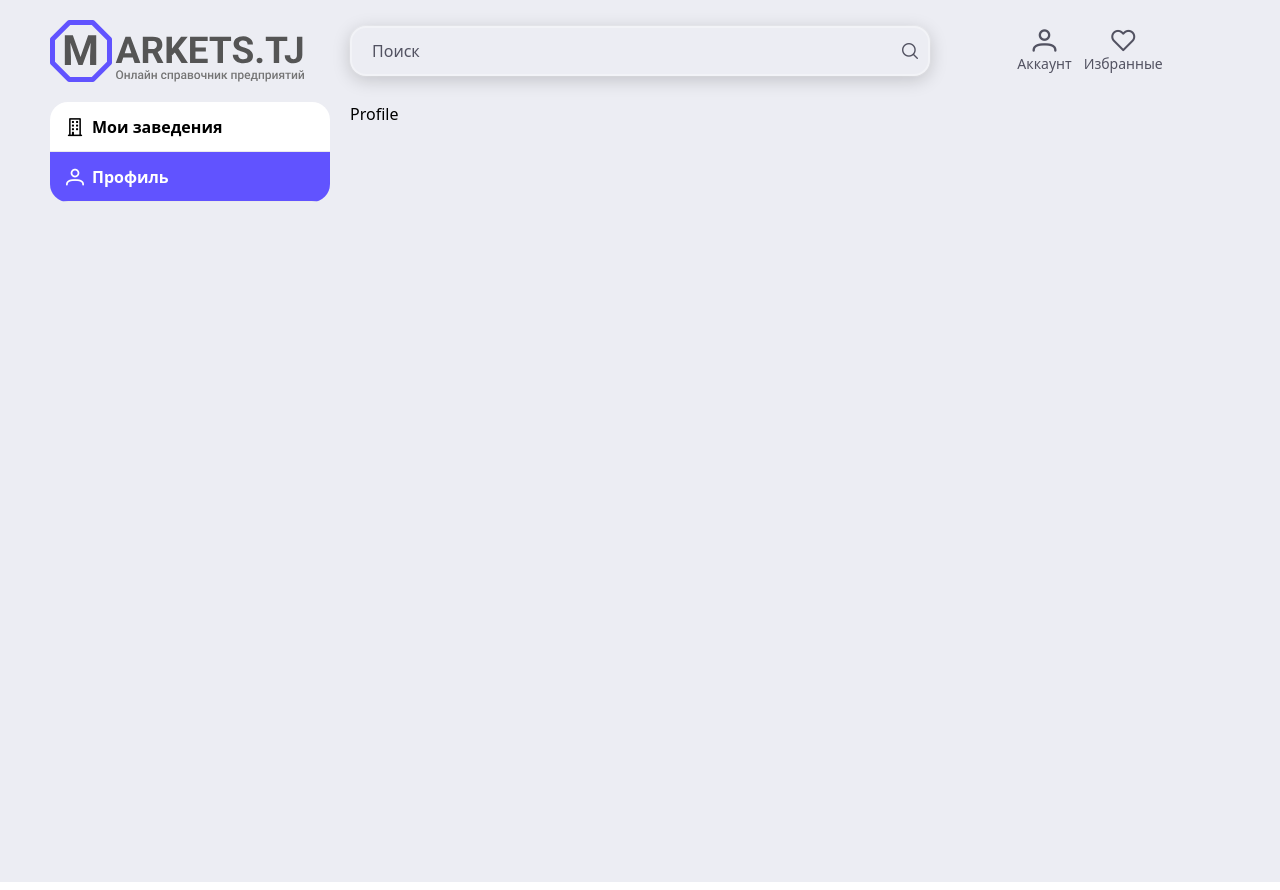
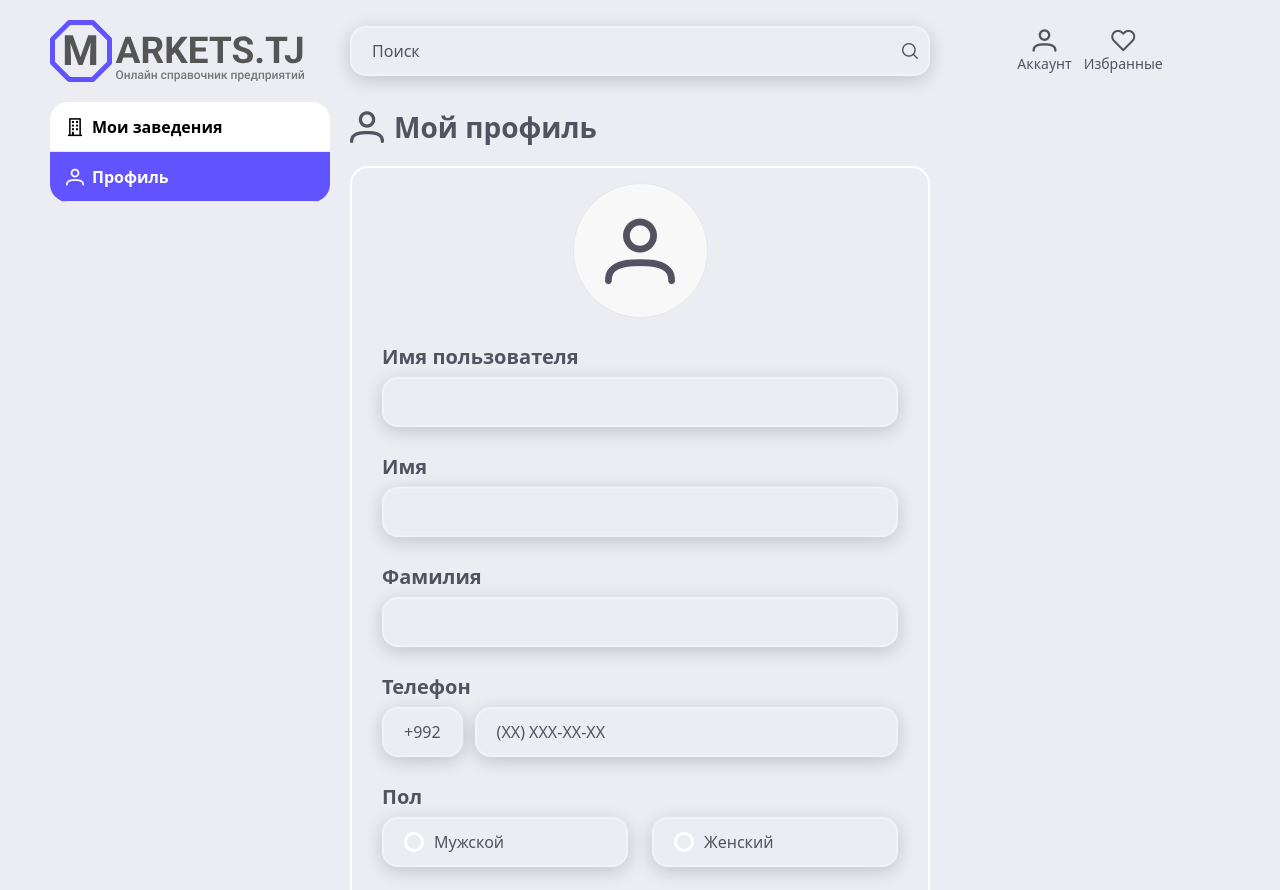
Before and after one commit to rshahriyor/react, a React (Vite) app: page /u/p in a window 1280 px wide. Shown: the top 890 px of the page. Built offline with nearby package versions, Linux system fonts and the light colour scheme; no server answers.

Commit message:
finished profile feature

```diff
--- /dev/null
+++ b/src/app/core/services/profile.service.ts
@@ -0,0 +1,14 @@
+import type { IResponse } from "../models/response.model";
+import type { IUser } from "../models/user.model";
+import { api } from "./api.service";
+
+export function getProfile(): Promise<IResponse<IUser>> {
+    return api.request<IResponse<IUser>>('users/own');
+}
+
+export function updateProfile(body: IUser): Promise<IResponse<IUser>> {
+    return api.request<IResponse<IUser>>('users/own', {
+        method: 'PUT',
+        body
+    });
+}
--- a/src/app/pages/Login.tsx
+++ b/src/app/pages/Login.tsx
@@ -16,10 +16,11 @@ type LoginForm = z.infer<typeof schema>;
 
 const Login = () => {
   const [isWrongCredentials, setIsWrongCredentials] = useState(false);
+  const navigate = useNavigate();
+
   const { register, handleSubmit, formState: { errors } } = useForm<LoginForm>({
     resolver: zodResolver(schema),
   });
-  const navigate = useNavigate();
 
   const mutation = useMutation({
     mutationFn: loginform,
--- a/src/app/pages/user/Profile.tsx
+++ b/src/app/pages/user/Profile.tsx
@@ -1,6 +1,135 @@
+import { useMutation, useQuery } from "@tanstack/react-query";
+import { getProfile, updateProfile } from "../../core/services/profile.service";
+import z from "zod";
+import { useForm, type SubmitHandler } from "react-hook-form";
+import { useEffect, useState } from "react";
+import { zodResolver } from "@hookform/resolvers/zod";
+
+const schema = z.object({
+  first_name: z.string(),
+  last_name: z.string(),
+  gender_id: z.string(),
+  phone_number: z.string(),
+  username: z.string()
+});
+
+type ProfileForm = z.infer<typeof schema>;
+
 const Profile = () => {
+  const [editing, setEditing] = useState(false);
+
+  const { data: user } = useQuery({
+    queryKey: ['user-profile'],
+    queryFn: getProfile
+  });
+
+  const { register, handleSubmit, reset, formState} = useForm<ProfileForm>({
+    resolver: zodResolver(schema)
+  });
+
+  const mutation = useMutation({
+    mutationFn: updateProfile,
+    onSuccess: (res) => {
+      if (res.status.code === 0) {
+        setEditing(false);
+        alert('Профиль успешно обновлен');
+      }
+    }
+  })
+
+  useEffect(() => {
+    if (!user?.data) return;
+    reset({
+      username: user.data.username,
+      first_name: user.data.first_name,
+      last_name: user.data.last_name,
+      phone_number: user.data.phone_number.toString(),
+      gender_id: user.data.gender_id.toString()
+    });
+  }, [user?.data, reset]);
+
+  const onSubmit: SubmitHandler<ProfileForm> = (data) => {
+    if (!editing) return setEditing(true);
+    mutation.mutate(data);
+  }
+
+  const cancelEdit = () => {
+    setEditing(false);
+    reset();
+  }
+
   return (
-    <div>Profile</div>
+    <div className="max-w-145 w-full">
+      <div className="flex items-center gap-2.5 h-12.5 mb-3.5 justify-center sm:justify-start">
+        <i className="pi pi-user text-[34px] text-(--text-color)"></i>
+        <h1 className="text-[28px] font-semibold text-(--text-color) m-0">Мой профиль</h1>
+      </div>
+
+      <div className="w-full px-7.5 py-3.75 rounded-[18px] border-2 border-white">
+        <div className="flex justify-center items-center gap-15 sm:gap-7.5">
+          <div className="w-33.75 h-33.75 rounded-full bg-[#F8F8F8] border border-[#E7E7E7] flex items-center justify-center">
+            <i className="pi pi-user text-[70px] text-(--text-color)"></i>
+          </div>
+        </div>
+
+        <form onSubmit={handleSubmit(onSubmit)} className="flex flex-col gap-6.25 mt-6">
+          <div className="flex flex-col gap-1.25">
+            <label className="text-[20px] font-semibold text-(--text-color)">Имя пользователя</label>
+            <input {...register("username")} readOnly={!editing} className="liquid-glass-input" />
+          </div>
+
+          <div className="flex flex-col gap-1.25">
+            <label className="text-[20px] font-semibold text-(--text-color)">Имя</label>
+            <input {...register("first_name")} readOnly={!editing} className="liquid-glass-input" />
+          </div>
+
+          <div className="flex flex-col gap-1.25">
+            <label className="text-[20px] font-semibold text-(--text-color)">Фамилия</label>
+            <input {...register("last_name")} readOnly={!editing} className="liquid-glass-input" />
+          </div>
+
+          <div className="flex flex-col gap-1.25">
+            <label className="text-[20px] font-semibold text-(--text-color)">Телефон</label>
+            <div className="flex items-center gap-3">
+              <div className="liquid-glass-input flex items-center justify-center font-medium w-fit!">
+                +992
+              </div>
+              <input {...register('phone_number')} readOnly={!editing} placeholder="(XX) XXX-XX-XX" className="liquid-glass-input" />
+            </div>
+          </div>
+
+          <div className="flex flex-col gap-1.25">
+            <span className="text-[20px] font-semibold text-(--text-color)">Пол</span>
+            <div className="flex gap-6">
+              <label className="flex items-center liquid-glass-input cursor-pointer">
+                <input type="radio" {...register("gender_id")} value='1' disabled={!editing}
+                  className="appearance-none w-5 h-5 rounded-full border-3 border-white mr-2.5 checked:border-4 checked:border-(--bg-color) duration-200" />
+                Мужской
+              </label>
+
+              <label className="flex items-center liquid-glass-input cursor-pointer">
+                <input type="radio" {...register("gender_id")} value='2' disabled={!editing}
+                  className="appearance-none w-5 h-5 rounded-full border-3 border-white mr-2.5 checked:border-4 checked:border-(--bg-color) duration-200" />
+                Женский
+              </label>
+            </div>
+          </div>
+
+          <div className="flex gap-6">
+            <button type="submit" disabled={!formState.isValid}
+              className="cursor-pointer h-12.5 w-full rounded-2xl text-[20px] bg-(--bg-color) text-white disabled:bg-(--bg-color)/90 disabled:cursor-not-allowed">
+              {editing ? "Сохранить" : "Редактировать"}
+            </button>
+
+            {editing && (
+              <button type="button" onClick={cancelEdit} className="cursor-pointer h-12.5 w-full rounded-2xl text-[20px] bg-white">
+                Отменить
+              </button>
+            )}
+          </div>
+        </form>
+      </div>
+    </div>
   )
 }
 
```
Also changed, not shown: src/app/core/models/user.model.ts (added, +8 -0 lines).
